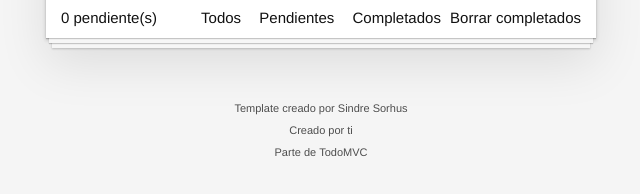
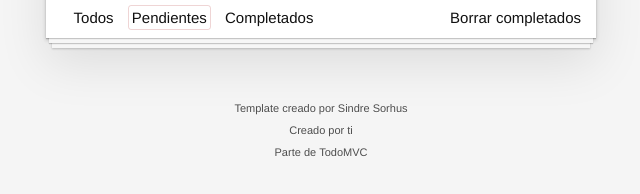
Before and after one commit to lenondev/ToDo-app-js, a website built with webpack: page src/index.html in a window 1280 px wide. Both pictures are taken after a click on the link "Pendientes". Shown: the part 200-394 px from the top of the page, without its empty margins (319-959 px from the left). Built offline with nearby package versions, Linux system fonts and the light colour scheme.

Commit message:
bug fixed

```diff
--- a/src/classes/todo.class.js
+++ b/src/classes/todo.class.js
@@ -19,7 +19,7 @@ export class Todo {
 
         this.id         = new Date().getTime();
         this.completado = false;
-        this.creado = new Date();
+        this.creado     = new Date();
 
     }
 
--- a/src/index.html
+++ b/src/index.html
@@ -39,7 +39,7 @@
 			<!-- This footer should hidden by default and shown when there are todos -->
 			<footer class="footer">
 				<!-- This should be `0 items left` by default -->
-				<span class="todo-count"><strong>0</strong> pendiente(s)</span>
+				<!-- <span class="todo-count"><strong>0</strong> pendiente(s)</span> -->
 				<!-- Remove this if you don't implement routing -->
 				<ul class="filters">
 					<li>
--- a/src/js/componentes.js
+++ b/src/js/componentes.js
@@ -85,7 +85,7 @@ ulFiltros.addEventListener('click', (event) =>{
     }
 
     anchorFiltros.forEach( elem => elem.classList.remove('selected'));
-    event.target.add('selected');
+    event.target.classList.add('selected');
 
     for(const elemento of divTodoList.children){
 
--- a/src/styles.css
+++ b/src/styles.css
@@ -295,7 +295,7 @@ body {
 	list-style: none;
 	position: absolute;
 	right: 0;
-	left: 0;
+	left: -255px;
 }
 
 .filters li {
```
Also changed, not shown: docs/index.html (+1 -1 lines), 4 other files.
